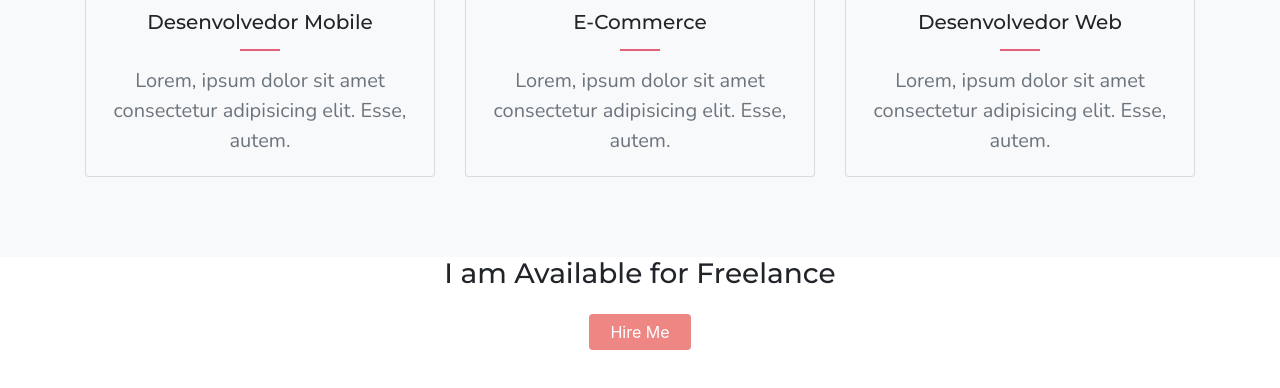
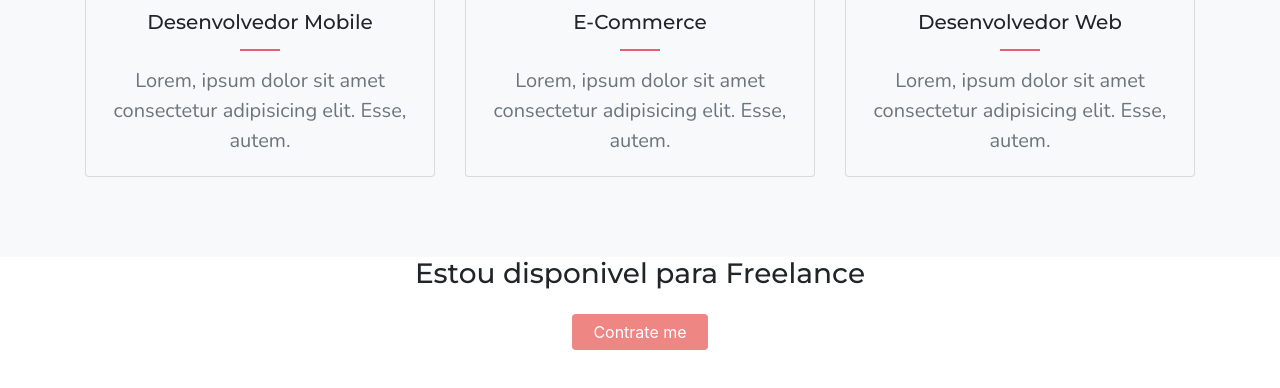
Before and after one commit to lucaswalmor/website-portfolio-reponsive, a plain HTML site: page index.html in a window 1280 px wide. Shown: the part 2053-2441 px from the top of the page. Drawn offline with nearby package versions, Linux system fonts and the light colour scheme.

Commit message:
Update index.html

```diff
--- a/index.html
+++ b/index.html
@@ -205,8 +205,8 @@
         <div class="container text-center">
             <div class="row">
                 <div class="col">
-                    <h3 class="mb-4">I am Available for Freelance</h3>
-                    <a href="#" class="btn r-btn mb-5">Hire Me</a>
+                    <h3 class="mb-4">Estou disponivel para Freelance</h3>
+                    <a href="#" class="btn r-btn mb-5">Contrate me</a>
                 </div>
             </div>
         </div>
```
